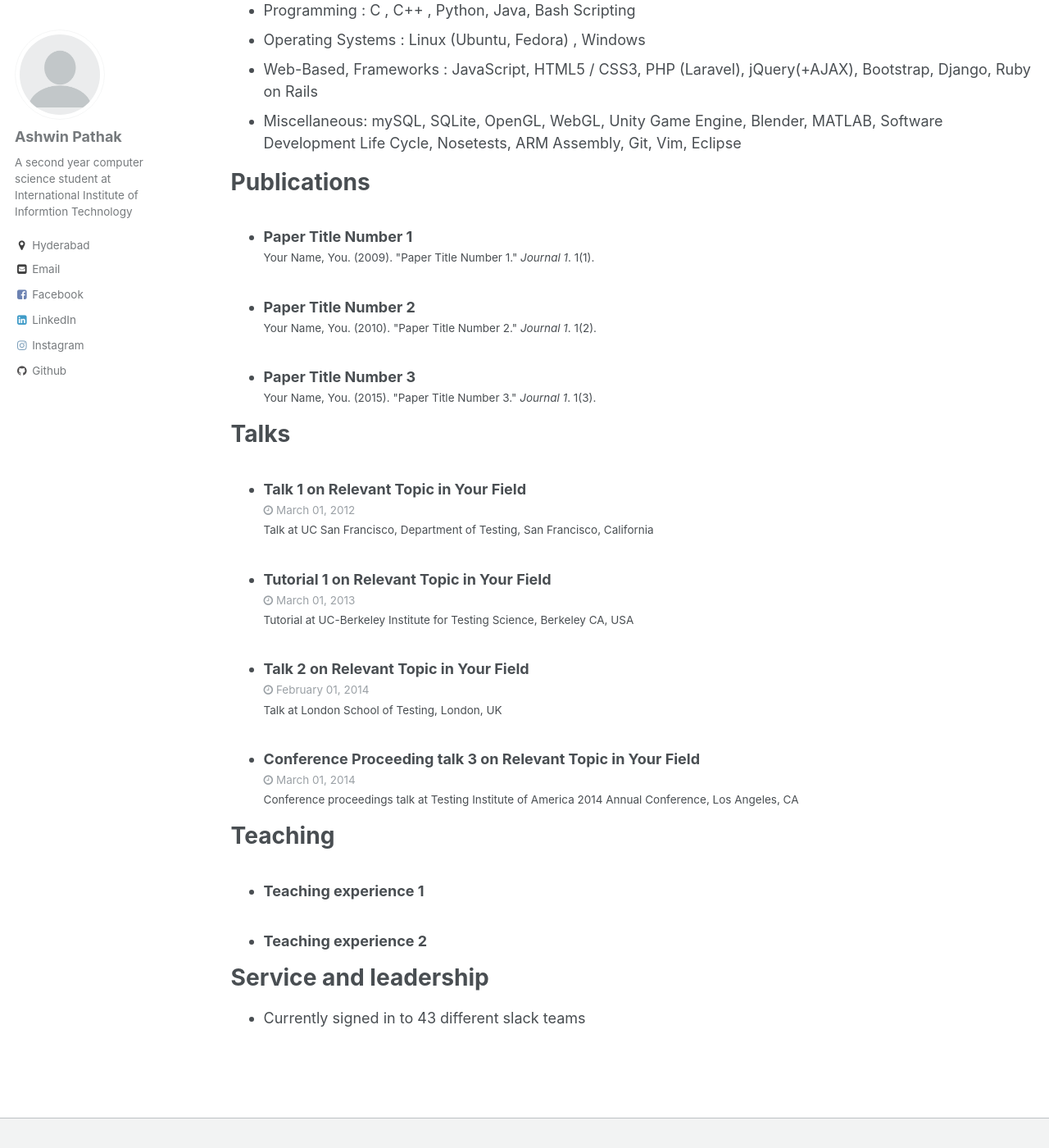
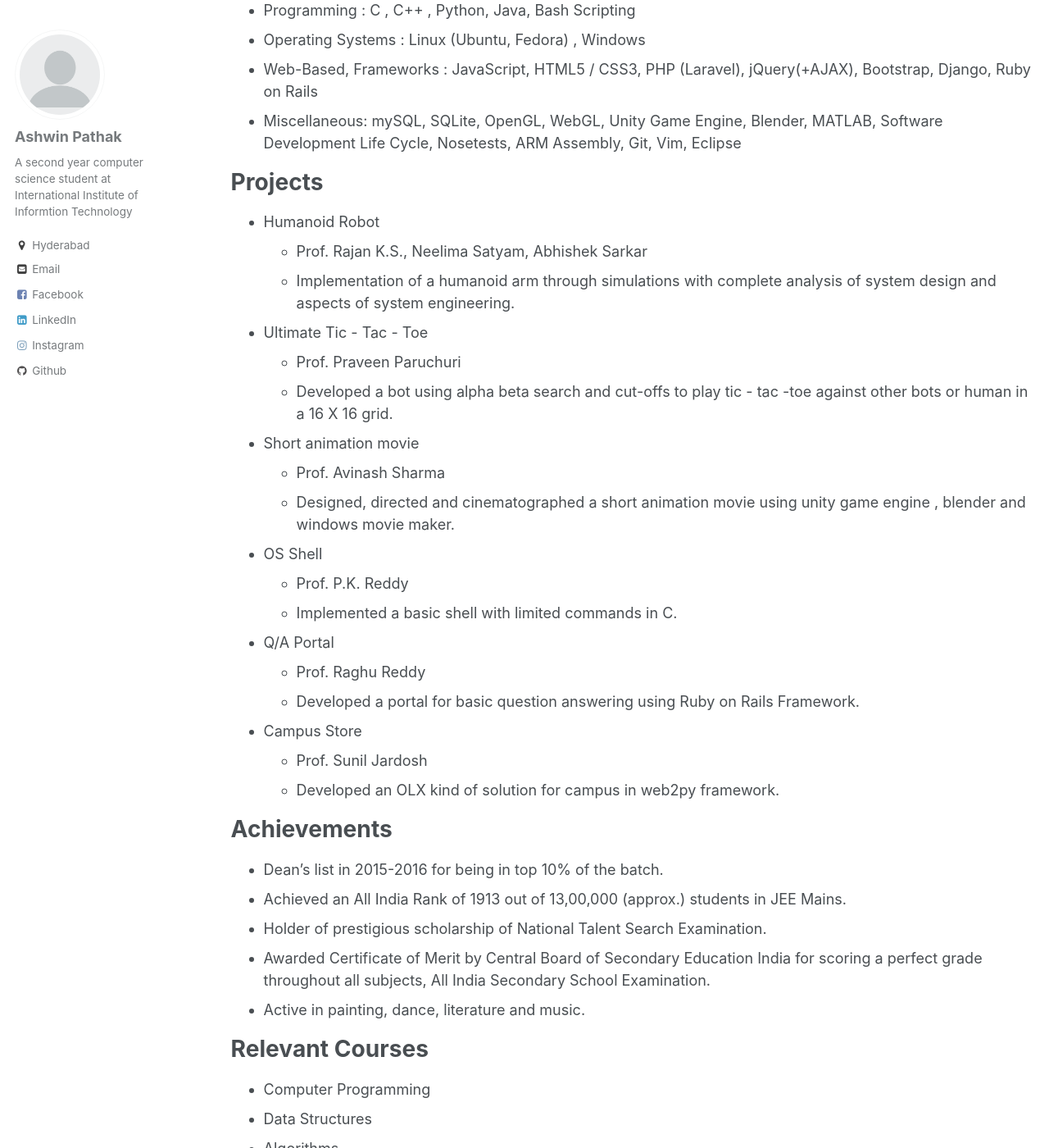
Before and after one commit to ashwinpathak20/ashwinpathak20.github.io, a Jekyll site: the page built from _pages/cv.md, in a window 1280 px wide and 1400 px high, scrolled down 1163 px. Shown: the whole window at 82% size. Built offline with Jekyll 4.4.1, drawn with Linux system fonts in a browser that asks for light colours; some of the changed text lies outside the part shown.

Commit message:
Update cv.md

```diff
--- a/_pages/cv.md
+++ b/_pages/cv.md
@@ -51,24 +51,52 @@ Skills
 * Miscellaneous:  mySQL, SQLite, OpenGL, WebGL, Unity Game Engine, Blender, MATLAB, Software Development Life Cycle, Nosetests, ARM Assembly, Git, Vim, Eclipse
 
 
-Publications
+Projects
 ======
-  <ul>{% for post in site.publications %}
-    {% include archive-single-cv.html %}
-  {% endfor %}</ul>
+* Humanoid Robot
+  * Prof. Rajan K.S., Neelima Satyam, Abhishek Sarkar
+  * Implementation of a humanoid arm through simulations with complete analysis of system design and aspects of system engineering.
 
-Talks
+* Ultimate Tic - Tac - Toe
+  * Prof. Praveen Paruchuri
+  * Developed a bot using alpha beta search and cut-offs to play tic - tac -toe against other bots or human in a 16 X 16 grid.
+
+* Short animation movie
+  * Prof. Avinash Sharma
+  * Designed, directed and cinematographed a short animation movie using unity game engine , blender and  windows movie maker.
+
+* OS Shell
+  * Prof. P.K. Reddy
+  * Implemented a basic shell with limited commands in C.
+
+* Q/A Portal
+  * Prof. Raghu Reddy
+  * Developed a portal for basic question answering using Ruby on Rails Framework.
+
+* Campus Store
+  * Prof. Sunil Jardosh
+  * Developed an OLX kind of solution for campus in web2py framework.
+
+
+Achievements
 ======
-  <ul>{% for post in site.talks %}
-    {% include archive-single-talk-cv.html %}
-  {% endfor %}</ul>
+* Dean’s list in 2015-2016 for being in top 10% of the batch.
+* Achieved an All India Rank of 1913 out of 13,00,000 (approx.) students in JEE Mains.
+* Holder of prestigious scholarship of National Talent Search Examination.
+* Awarded Certificate of Merit by Central Board of Secondary Education India for scoring a perfect grade throughout all subjects, All India Secondary School Examination.
+* Active in painting, dance, literature and music.
 
-Teaching
+
+Relevant Courses
 ======
-  <ul>{% for post in site.teaching %}
-    {% include archive-single-cv.html %}
-  {% endfor %}</ul>
-
-Service and leadership
-======
-* Currently signed in to 43 different slack teams
+ * Computer Programming
+* Data Structures
+* Algorithms
+* Digital Logic and Processing
+* Operating Systems
+* Structured System Analysis and Design
+* Databases
+* Artificial Intelligence
+* Digital Signal Analysis and Applications
+* Engineering Systems
+* Computer Networks
```
